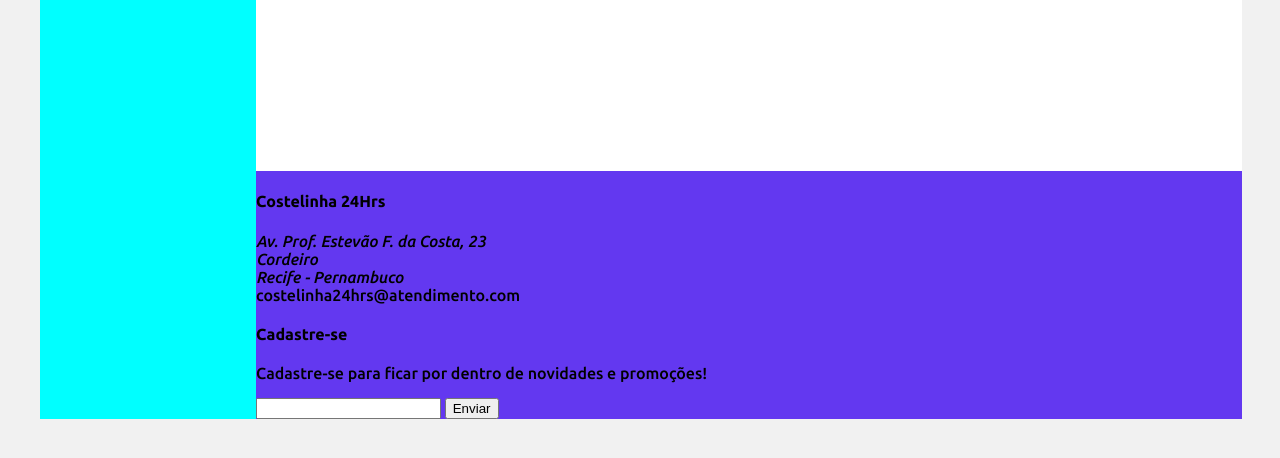
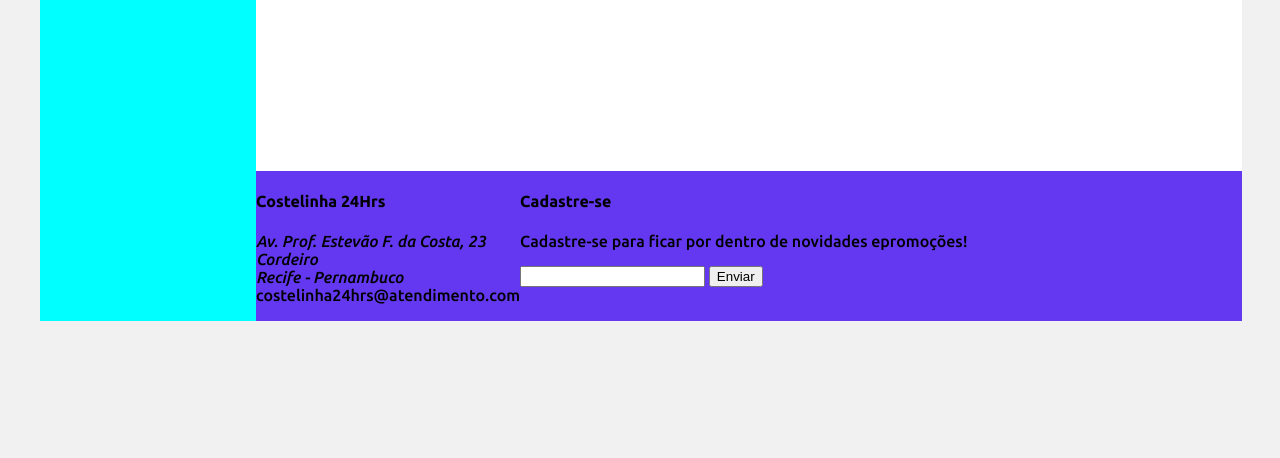
Before and after one commit to CristianoMorais/projeto-html-dio-me, a plain HTML site: page index.html in a window 1280 px wide. Shown: the part 322-780 px from the top of the page. Drawn offline with Linux system fonts and the light colour scheme.

Commit message:
ajuste css

```diff
--- a/base.css
+++ b/base.css
@@ -40,6 +40,8 @@ fieldset {
     padding: 20px;
 }
 .footer {
+    display: flex;
+    flex-flow: row;
     background-color: rgb(99, 56, 240);
     min-height: 150px;
 }
--- a/index.html
+++ b/index.html
@@ -47,10 +47,10 @@
                         Recife - Pernambuco
                     </address>
                     <span>costelinha24hrs@atendimento.com</span>
-
+                </div>
                 <div class="cadastro">
                     <h4>Cadastre-se</h4>
-                        <p>Cadastre-se para ficar por dentro de novidades e promoções!</p>
+                    <p>Cadastre-se para ficar por dentro de novidades epromoções!</p>
                     <form action method="post">
                         <input type="email" name="email">
                         <button type="submit">Enviar</button>
```
Lines whose indentation alone changed are shown as unchanged.
